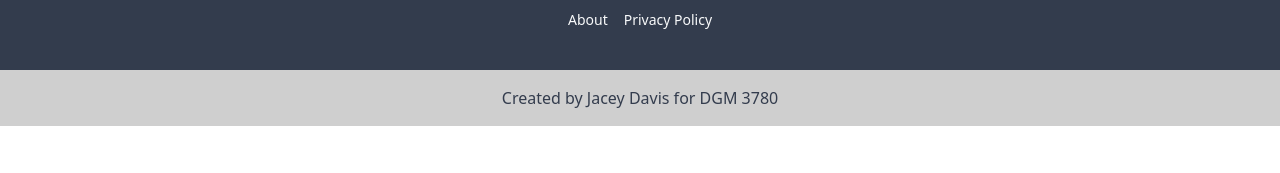
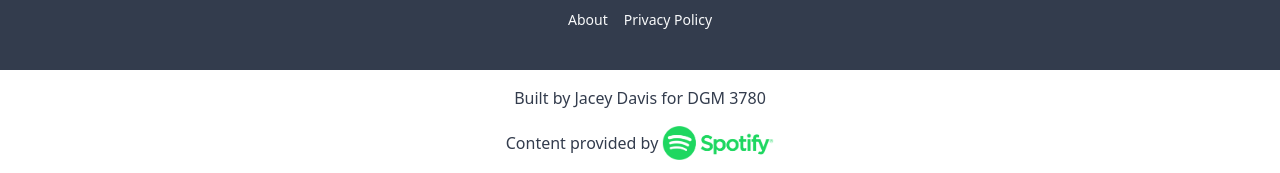
Before and after one commit to jldavis23/my-spotify-stats, a SvelteKit app: page / in a window 1280 px wide. Shown: the part 830-1003 px from the top of the page. Before the commit the page ends 956 px from the top, so only its background shows below. Built offline with nearby package versions, Linux system fonts and the light colour scheme.

Commit message:
added spotify logo

```diff
--- a/src/routes/+layout.svelte
+++ b/src/routes/+layout.svelte
@@ -14,6 +14,7 @@
 	</div>
 
 </footer>
-<div class="text-center p-4 bg-base-300 text-base-content">
-	<p>Created by Jacey Davis for DGM 3780</p>
+<div class="text-center p-4">
+	<p>Built by Jacey Davis for DGM 3780</p>
+	<div class="flex items-center justify-center gap-1 mt-4">Content provided by<img src="/Spotify_Logo_RGB_Green.png" alt="Spotify Logo" class="w-28"></div>
 </div>
```
Also changed, not shown: static/Spotify_Logo_RGB_Green.png (added).
